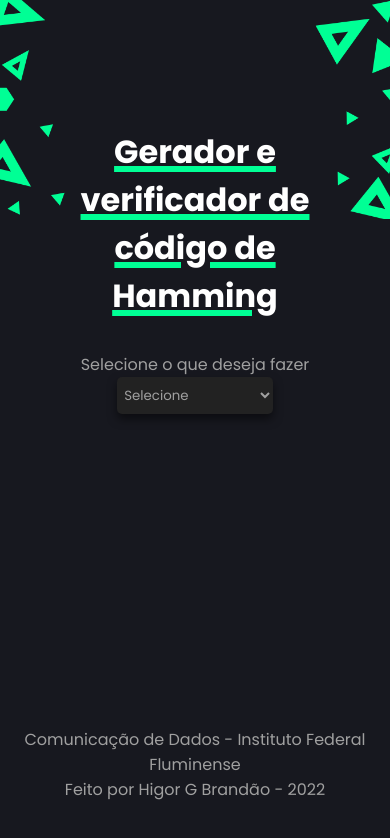
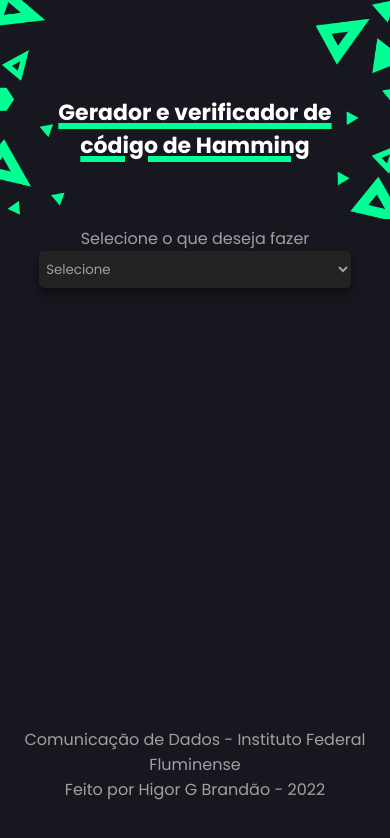
Before and after one commit to higorgb18/hamming, a plain HTML site: page index.html in a window 390 px wide. Drawn offline with Linux system fonts and the light colour scheme.

Commit message:
feat: novos recursos no visual && responsividade

```diff
--- a/style.css
+++ b/style.css
@@ -54,7 +54,7 @@ label {
 
 }
 
-body select, input, button, #infosContainer {
+body select, input, button, #infosContainer, h3 {
 
     box-shadow: 0px 5px 10px 0px rgba(0, 0, 0, 0.5);
 
@@ -143,9 +143,10 @@ select {
 #infosContainer h3 {
 
     background-color: rgb(0, 255, 149);
-    border-radius: 7px;
+    border-radius: 4px;
 
     padding: 0 15px;
+    margin-bottom: 1rem;
 
     color: #222222;
 
@@ -167,3 +168,33 @@ footer {
     color: #A0A0A0;
 
 }
+
+@media screen and (max-width: 768px) {
+
+    h1 {
+
+        margin-top: 6rem;
+
+        font-size: 22px;
+
+    }
+
+    label {
+
+        margin-top: 4rem;
+
+    }
+
+    select, #inputContainer {
+
+        width: 80%;
+
+    }
+
+    #infosContainer {
+
+        max-width: 80%;
+
+    }
+
+}
```
